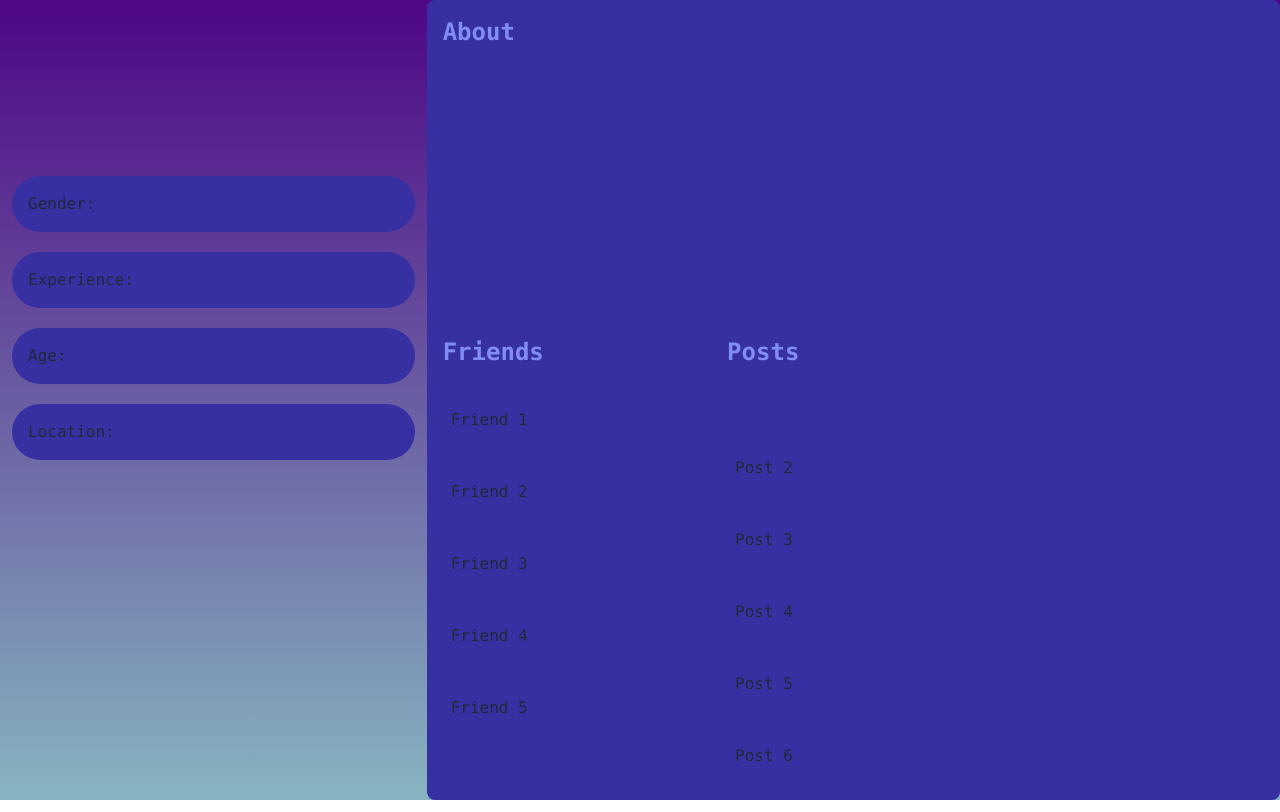
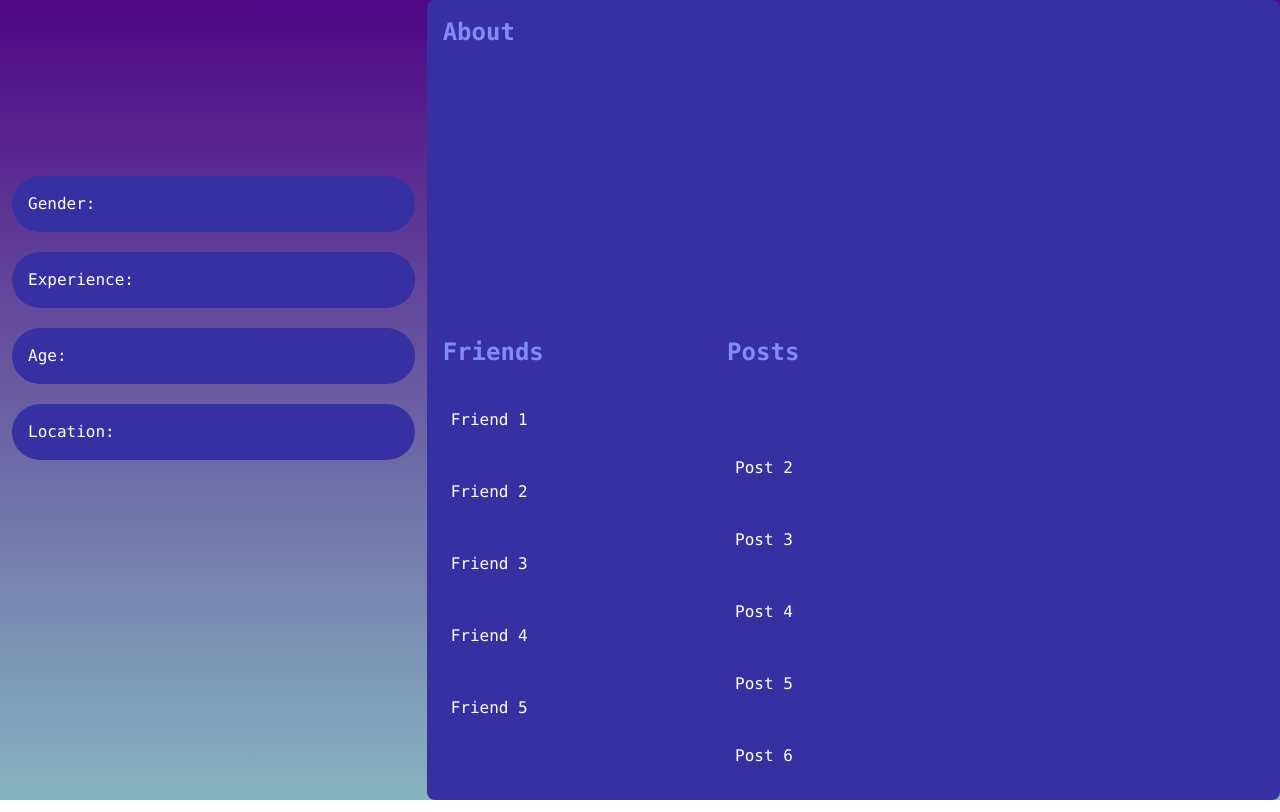
Before and after one commit to caiodasilva2005/Ludis, a Next.js app: page /Pages/ViewProfilePage in a window 1280 px wide. Built offline with nearby package versions, Linux system fonts and the light colour scheme; no server answers; the database is empty.

Commit message:
Fixed profile text color

```diff
--- a/app/Pages/ViewProfilePage/page.tsx
+++ b/app/Pages/ViewProfilePage/page.tsx
@@ -66,46 +66,46 @@ const ViewProfilePage = () => {
         </div>
         <div className="grid grid-row-4 grid-col-3 gap-5">
           <div className="bg-indigo-800 rounded-full">
-            <h1 className="p-4 font-mono col-span-1">Gender: {profileData?.gender}</h1>
+            <h1 className="p-4 font-mono col-span-1 text-white">Gender: {profileData?.gender}</h1>
           </div>
           <div className="bg-indigo-800 rounded-full">
-            <h1 className="p-4 font-mono">Experience: {profileData?.experience_level}</h1>
+            <h1 className="p-4 font-mono text-white">Experience: {profileData?.experience_level}</h1>
           </div>
           <div className="bg-indigo-800 rounded-full">
-            <h1 className="p-4 font-mono">Age: {profileData?.age}</h1>
+            <h1 className="p-4 font-mono text-white">Age: {profileData?.age}</h1>
           </div>
           <div className="bg-indigo-800 rounded-full">
-            <h1 className="p-4 font-mono">Location: {profileData?.location}</h1>
+            <h1 className="p-4 font-mono text-white">Location: {profileData?.location}</h1>
           </div>
         </div>
       </div>
       <div className="grid grid-cols-3 grid-rows-10 w-full bg-indigo-800 col-span-2 flex-auto rounded-lg max-h-full">
         <div className="top-0 left-0 h-2/3 col-span-3 row-span-4">
           <h1 className="p-4 font-mono text-2xl font-bold text-indigo-400">About</h1>
-          <p className="p-6 font-mono overflow-y-auto max-h-80 m-0">{profileData?.bio}</p>
+          <p className="p-6 font-mono overflow-y-auto max-h-80 m-0 text-white">{profileData?.bio}</p>
         </div>
         <div className="h-full col-span-1 row-span-6">
           <h1 className="p-4 font-mono text-2xl font-bold text-indigo-400">Friends</h1>
           <div className="grid grid-row-10 row-span-1 grid-col-1 col-span-1 overflow-y-auto max-h-96">
-            <h1 className="p-6 font-mono">Friend 1</h1>
-            <h1 className="p-6 font-mono">Friend 2</h1>
-            <h1 className="p-6 font-mono">Friend 3</h1>
-            <h1 className="p-6 font-mono">Friend 4</h1>
-            <h1 className="p-6 font-mono">Friend 5</h1>
-            <h1 className="p-6 font-mono">Friend 6</h1>
-            <h1 className="p-6 font-mono">Friend 5</h1>
-            <h1 className="p-6 font-mono">Friend 6</h1>
+            <h1 className="p-6 font-mono text-white">Friend 1</h1>
+            <h1 className="p-6 font-mono text-white">Friend 2</h1>
+            <h1 className="p-6 font-mono text-white">Friend 3</h1>
+            <h1 className="p-6 font-mono text-white">Friend 4</h1>
+            <h1 className="p-6 font-mono text-white">Friend 5</h1>
+            <h1 className="p-6 font-mono text-white">Friend 6</h1>
+            <h1 className="p-6 font-mono text-white">Friend 5</h1>
+            <h1 className="p-6 font-mono text-white">Friend 6</h1>
           </div>
         </div>
         <div className="col-span-2 row-span-6">
           <h1 className="p-4 font-mono text-2xl font-bold text-indigo-400">Posts</h1>
           <div className="grid grid-row-5 col-span-2 overflow-y-auto max-h-96">
-            <h1 className="p-6 font-mono">{postData?.content}</h1>
-            <h1 className="p-6 font-mono">Post 2</h1>
-            <h1 className="p-6 font-mono">Post 3</h1>
-            <h1 className="p-6 font-mono">Post 4</h1>
-            <h1 className="p-6 font-mono">Post 5</h1>
-            <h1 className="p-6 font-mono">Post 6</h1>
+            <h1 className="p-6 font-mono text-white">{postData?.content}</h1>
+            <h1 className="p-6 font-mono text-white">Post 2</h1>
+            <h1 className="p-6 font-mono text-white">Post 3</h1>
+            <h1 className="p-6 font-mono text-white">Post 4</h1>
+            <h1 className="p-6 font-mono text-white">Post 5</h1>
+            <h1 className="p-6 font-mono text-white">Post 6</h1>
           </div>
          </div>
       </div>
```
